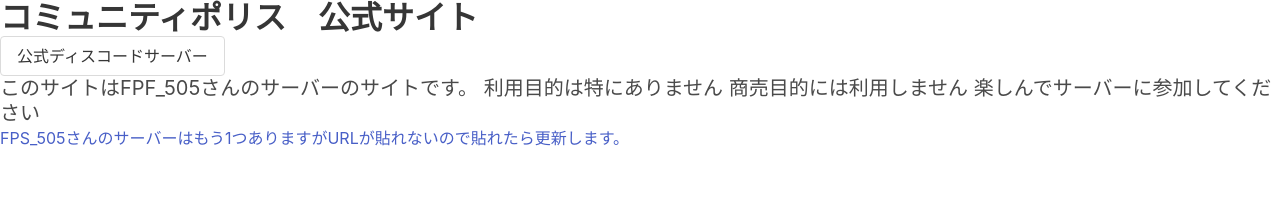
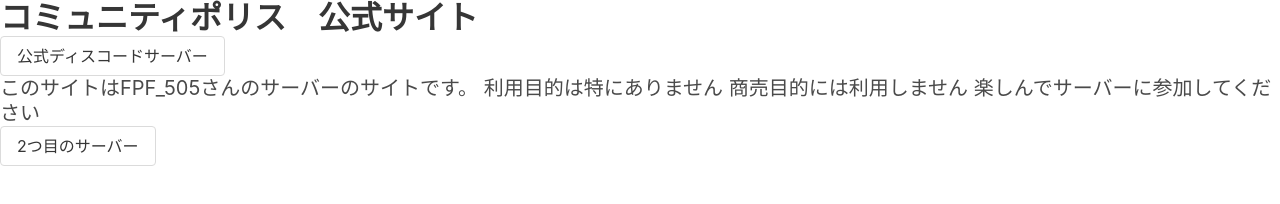
Before and after one commit to kuitcodekt/Comunity, a plain HTML site: page index.html in a window 1280 px wide. Drawn offline with nearby package versions, Linux system fonts and the light colour scheme.

Commit message:
index.html

```diff
--- a/index.html
+++ b/index.html
@@ -13,4 +13,4 @@
 商売目的には利用しません
 楽しんでサーバーに参加してください</h2>
 <br>
-<a>FPS_505さんのサーバーはもう1つありますがURLが貼れないので貼れたら更新します。</a>
+<a href="https://discord.gg/r4WRmpSY" class="button">2つ目のサーバー</a>
```
